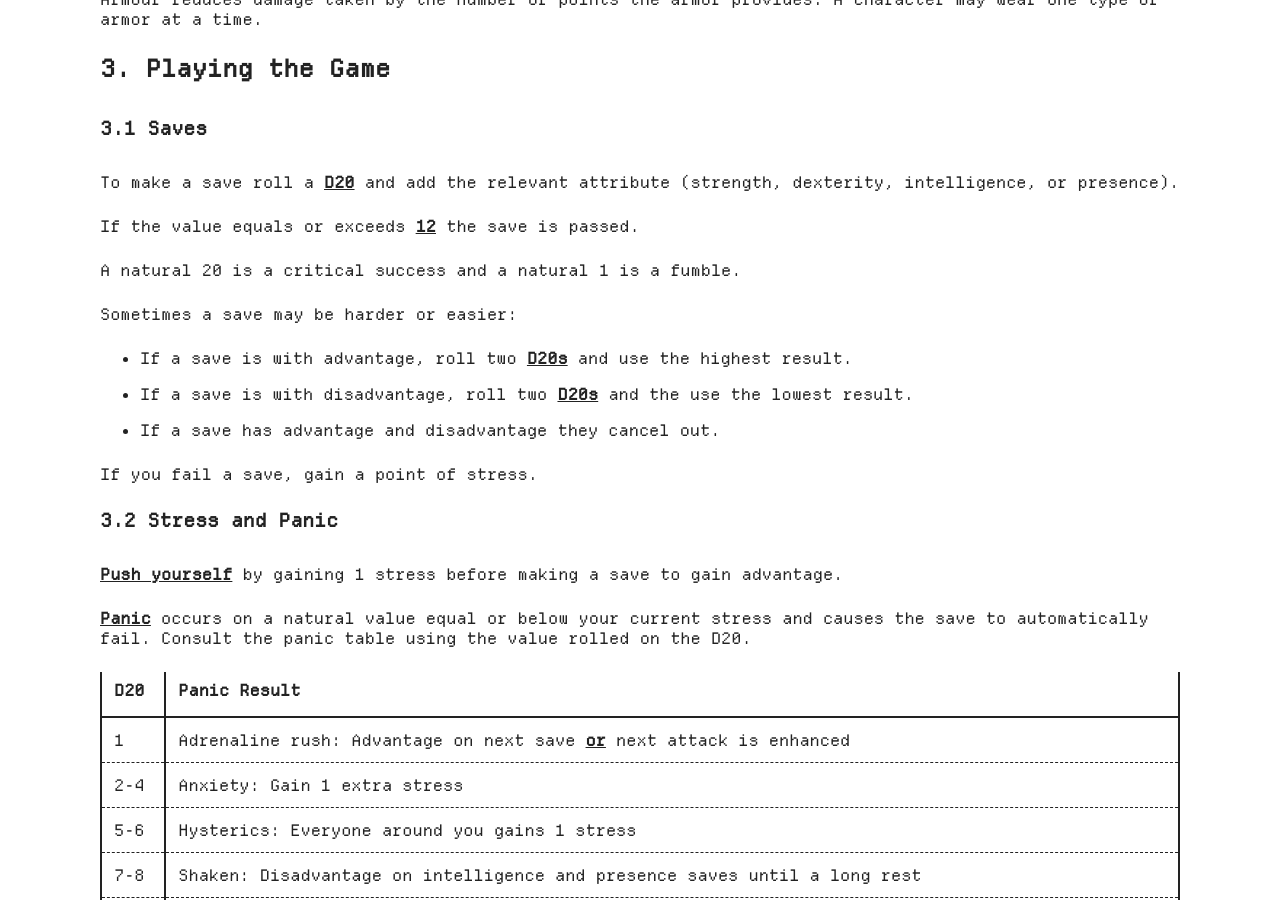
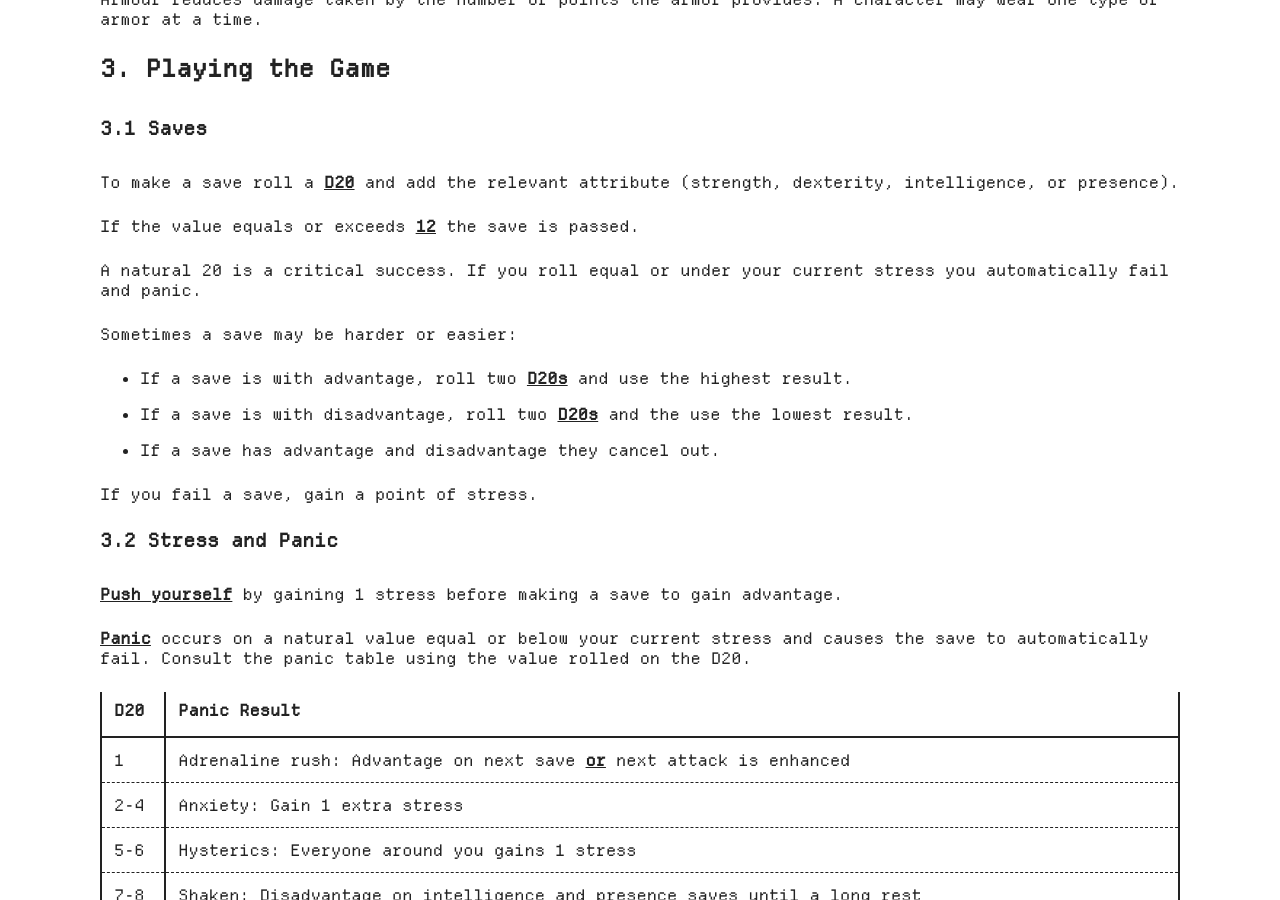
Before and after one commit to iendjinn/iendjinn, a Jekyll site: the page built from systems/rim-space/index.markdown, in a window 1280 px wide and 900 px high, scrolled down 7253 px. Built offline with Jekyll 4.4.1, drawn with Linux system fonts in a browser that asks for light colours; some of the changed text lies outside the part shown.

Commit message:
chore: tweaks

```diff
--- a/systems/rim-space/index.markdown
+++ b/systems/rim-space/index.markdown
@@ -214,7 +214,7 @@ To make a save roll a **D20** and add the relevant attribute (strength, dexterit
 
 If the value equals or exceeds **12** the save is passed.
 
-A natural 20 is a critical success and a natural 1 is a fumble.
+A natural 20 is a critical success. If you roll equal or under your current stress you automatically fail and panic.
 
 Sometimes a save may be harder or easier:
 
```
Also changed, not shown: other parts of systems/rim-space/index.markdown (+1 -1 lines).
